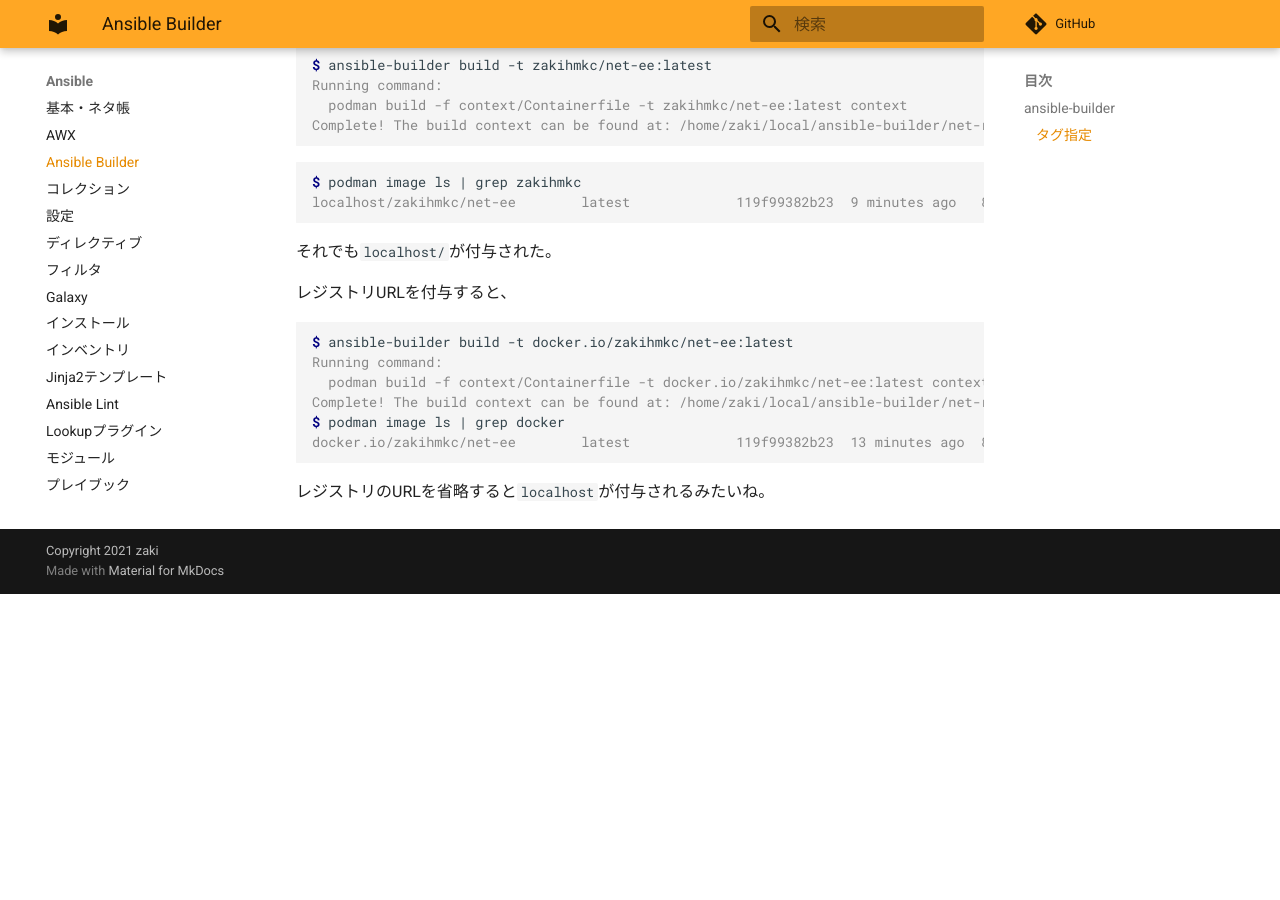
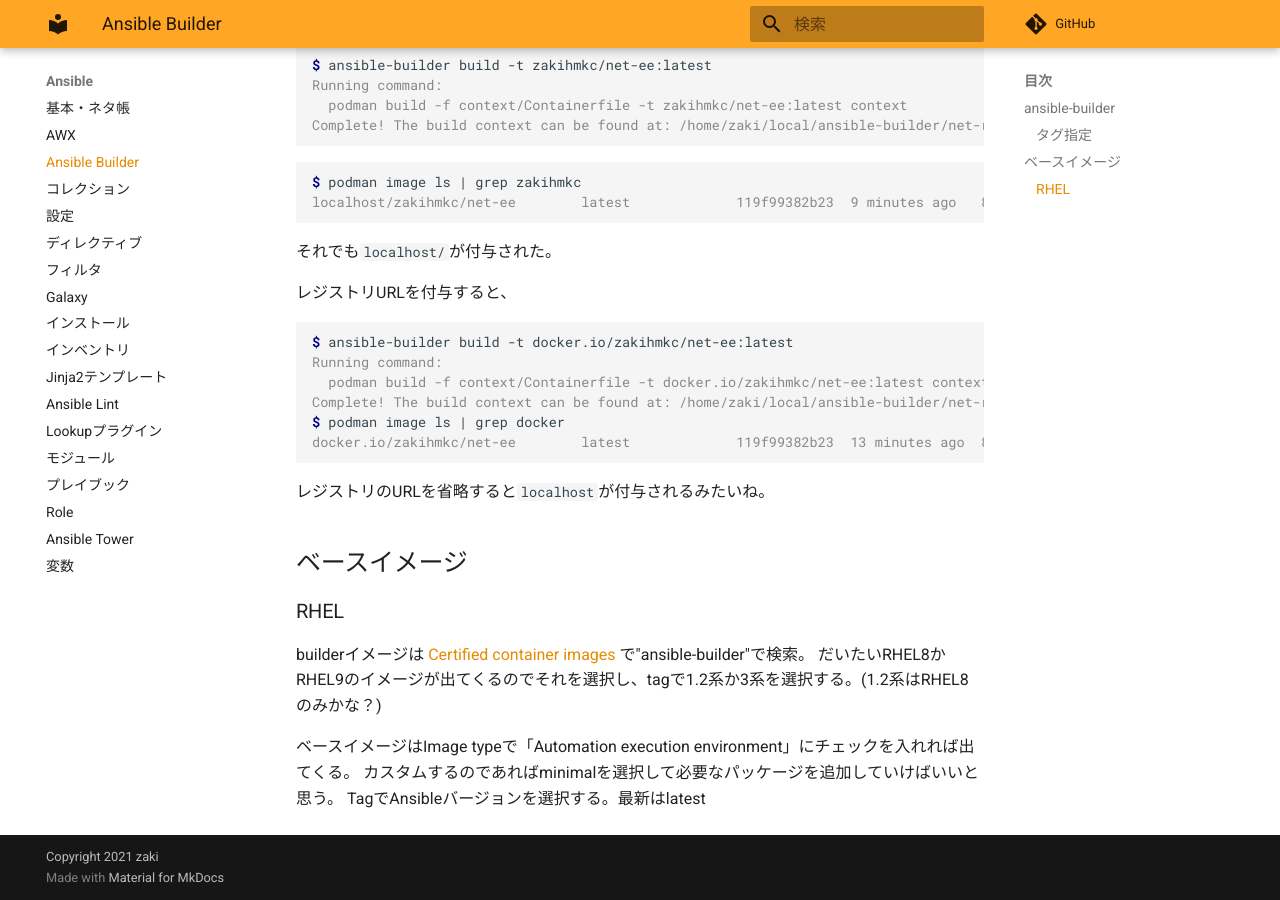
Before and after one commit to zaki-lknr/docs, an MkDocs documentation site: the page built from docs/Ansible/builder.md, in a window 1280 px wide and 900 px high, scrolled down 557 px. Built offline with MkDocs 1.6.1 and Material for MkDocs 9.7.7, drawn with Linux system fonts in a browser that asks for light colours; comment, search, counter and statistics services are not loaded; before the commit the page ends 1151 px from its top, so only the background shows below that.

Commit message:
add: ansible/builder RHEL系イメージの探し方

````diff
--- a/docs/Ansible/builder.md
+++ b/docs/Ansible/builder.md
@@ -46,3 +46,14 @@ docker.io/zakihmkc/net-ee        latest             119f99382b23  13 minutes ago
 ```
 
 レジストリのURLを省略すると`localhost`が付与されるみたいね。
+
+## ベースイメージ
+
+### RHEL
+
+builderイメージは [Certified container images](https://catalog.redhat.com/software/containers/search) で"ansible-builder"で検索。
+だいたいRHEL8かRHEL9のイメージが出てくるのでそれを選択し、tagで1.2系か3系を選択する。(1.2系はRHEL8のみかな？)
+
+ベースイメージはImage typeで「Automation execution environment」にチェックを入れれば出てくる。
+カスタムするのであればminimalを選択して必要なパッケージを追加していけばいいと思う。
+TagでAnsibleバージョンを選択する。最新はlatest
````
